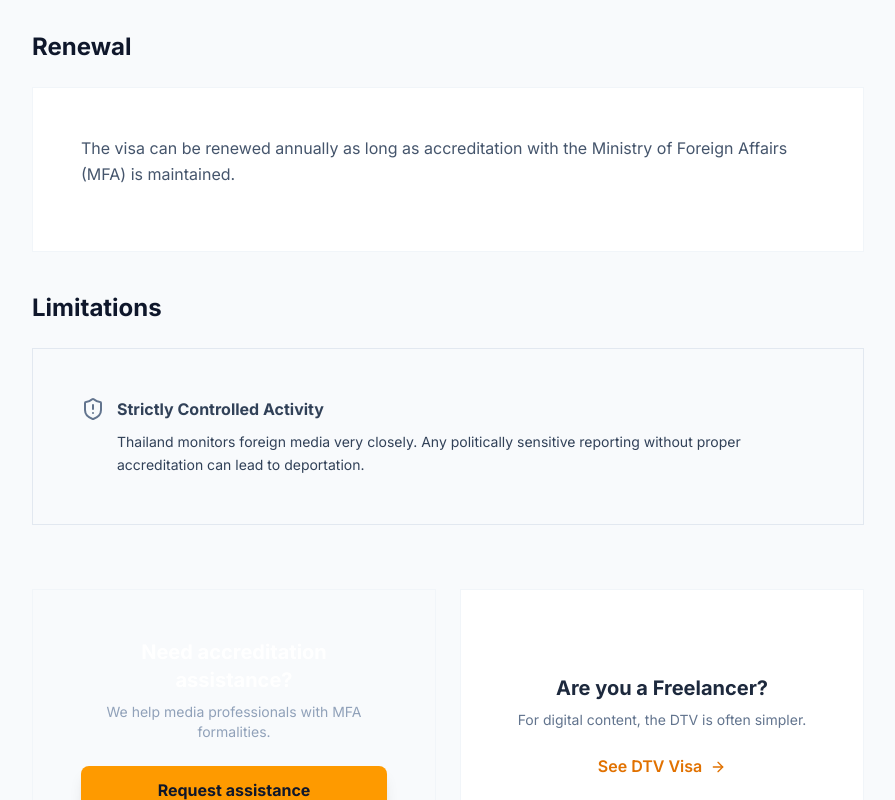
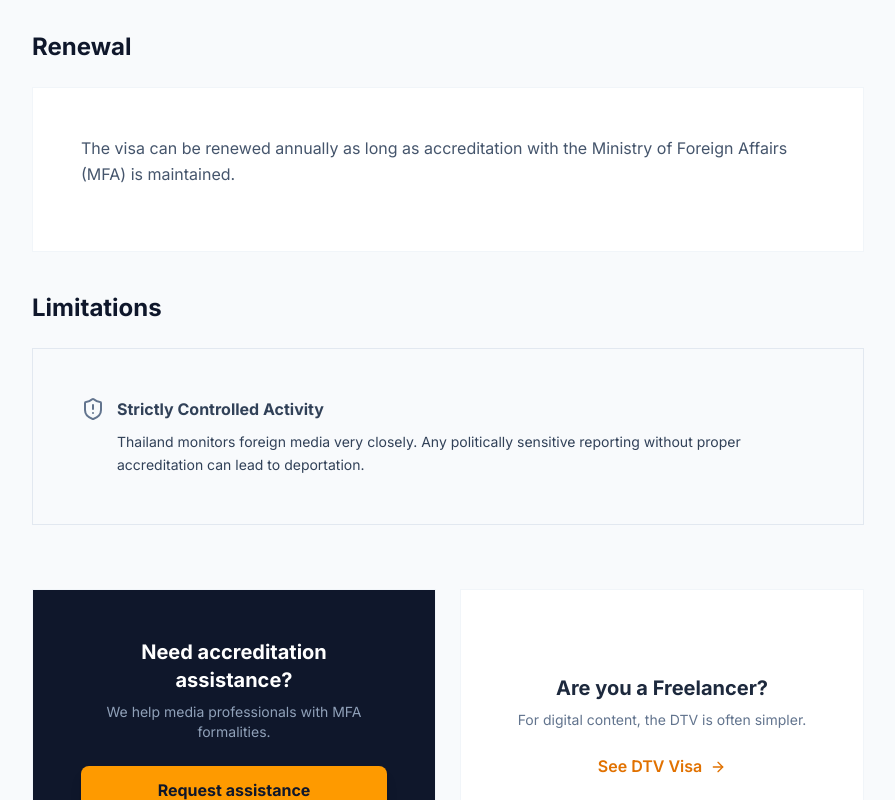
Before and after one commit to pulsession-bit/siamvia-pro, a Next.js app: page /en/media-visa in a window 1280 px wide. Shown: the part 2000-2800 px from the top of the page, without its empty margins (192-1087 px from the left). Built offline with nearby package versions, Linux system fonts and the light colour scheme.

Commit message:
Update links to audit.siamvisapro.com and fix card color

```diff
--- a/src/app/[lang]/HomeClientPage.tsx
+++ b/src/app/[lang]/HomeClientPage.tsx
@@ -21,7 +21,7 @@ const ExpertAppointmentForm = dynamic(() => import('@/components/ExpertAppointme
 
 const HomeClientPage: React.FC = () => {
     const { t } = useLanguage();
-    const SCORING_ENGINE_URL = 'https://desk.siamvisapro.com';
+    const SCORING_ENGINE_URL = 'https://audit.siamvisapro.com/';
     const langPath = useLangPath();
 
     return (
--- a/src/components/Navbar.tsx
+++ b/src/components/Navbar.tsx
@@ -18,7 +18,7 @@ const Navbar: React.FC = () => {
   const router = useRouter();
   const currentLang = useCurrentLang();
   const langPath = useLangPath();
-  const SCORING_ENGINE_URL = 'https://desk.siamvisapro.com';
+  const SCORING_ENGINE_URL = 'https://audit.siamvisapro.com/';
 
   const switchLanguage = async (newLang: string) => {
     // 1. Persist choice in cookie via API
@@ -45,24 +45,6 @@ const Navbar: React.FC = () => {
       router.push(`/${newLang}/${cleanPath}`);
     }
   };
-
-
-  // State for appointment modal
-  const [showAppointment, setShowAppointment] = useState(false);
-
-  // Dynamic import for the form
-  const ExpertAppointmentForm = React.useMemo(() => import('next/dynamic').then(mod => mod.default(() => import('@/components/ExpertAppointmentForm'), {
-    ssr: false,
-    loading: () => <div className="p-8 text-center text-white">Loading...</div>
-  })), []);
-
-  // Actually, let's use the simpler dynamic import syntax familiar to Next.js
-  const DynamicExpertForm = React.useMemo(() => {
-    return require('next/dynamic').default(() => import('@/components/ExpertAppointmentForm'), {
-      ssr: false,
-      loading: () => <div className="p-8 text-center">Loading...</div>
-    })
-  }, []);
 
   return (
     <>
@@ -99,12 +81,12 @@ const Navbar: React.FC = () => {
                 <LanguageSelector currentLang={currentLang} onSwitch={switchLanguage} />
               </div>
 
-              <button
-                onClick={() => setShowAppointment(true)}
+              <a
+                href={SCORING_ENGINE_URL}
                 className="hidden md:block bg-amber-400 hover:bg-amber-300 text-slate-900 px-3 md:px-5 py-2 rounded-lg shadow-lg shadow-amber-400/20 text-sm font-bold border border-amber-300 transition-all transform hover:-translate-y-0.5 whitespace-nowrap"
               >
                 {t('nav.eligibility')}
-              </button>
+              </a>
             </div>
           </div>
         </div>
@@ -120,26 +102,6 @@ const Navbar: React.FC = () => {
           SCORING_ENGINE_URL={SCORING_ENGINE_URL}
         />
       </nav>
-
-      {/* Appointment Modal Overlay */}
-      {showAppointment && (
-        <div className="fixed inset-0 flex items-center justify-center p-4 z-[9999]" style={{ zIndex: 9999 }}>
-          <div className="absolute inset-0 bg-slate-900/80 backdrop-blur-md" onClick={() => setShowAppointment(false)}></div>
-          <div className="bg-white rounded-3xl shadow-2xl p-6 md:p-8 w-full max-w-xl relative animate-in zoom-in-95 fade-in duration-200 z-[10000] max-h-[90vh] overflow-y-auto">
-            <button
-              onClick={() => setShowAppointment(false)}
-              className="absolute top-4 right-4 p-2 text-slate-400 hover:text-slate-900 transition-colors z-[110]"
-            >
-              <X size={24} />
-            </button>
-            <DynamicExpertForm
-              visaContext="navbar"
-              onSuccess={() => { }}
-              onCancel={() => setShowAppointment(false)}
-            />
-          </div>
-        </div>
-      )}
     </>
   );
 };
--- a/src/components/templates/VisaPageTemplate.tsx
+++ b/src/components/templates/VisaPageTemplate.tsx
@@ -3,9 +3,8 @@
 import React from 'react';
 import { useLanguage } from '@/contexts/LanguageContext';
 import { HeroSection, PageContainer, SectionTitle, Card, CTAButton } from '@/components/ui/PageComponents';
-import { CheckCircle2, AlertTriangle, Clock, Globe, ShieldAlert, ArrowRight, Plane, HelpCircle, X } from 'lucide-react';
+import { CheckCircle2, AlertTriangle, Clock, Globe, ShieldAlert, ArrowRight, Plane, HelpCircle } from 'lucide-react';
 import { IMAGES } from '@/constants';
-import dynamic from 'next/dynamic';
 
 interface VisaPageTemplateProps {
     pageKey: string; // The translation key prefix, e.g., 'exemption_visa_page'
@@ -53,14 +52,7 @@ export const VisaPageTemplate: React.FC<VisaPageTemplateProps> = ({
         return t(`${pageKey}.${keys[0]}`);
     };
 
-    // State for appointment modal
-    const [showAppointment, setShowAppointment] = React.useState(false);
-
-    // Dynamic import for the form to avoid initial payload bloat
-    const ExpertAppointmentForm = React.useMemo(() => dynamic(() => import('@/components/ExpertAppointmentForm'), {
-        ssr: false,
-        loading: () => <div className="p-8 text-center">Loading...</div>
-    }), []);
+    const SCORING_ENGINE_URL = 'https://audit.siamvisapro.com/';
 
     return (
         <div className="bg-slate-50 min-h-screen pb-20">
@@ -245,12 +237,12 @@ export const VisaPageTemplate: React.FC<VisaPageTemplateProps> = ({
                         <p className="text-slate-400 mb-6 text-sm">
                             {tOr('cta_help_subtitle', 'cta_eligible_subtitle', 'cta_school_subtitle')}
                         </p>
-                        <button
-                            onClick={() => setShowAppointment(true)}
-                            className="w-full bg-amber-500 text-slate-900 font-bold py-3 px-6 rounded-lg shadow-lg hover:bg-amber-400 transition-all transform active:scale-95"
+                        <a
+                            href={SCORING_ENGINE_URL}
+                            className="w-full bg-amber-500 text-slate-900 font-bold py-3 px-6 rounded-lg shadow-lg hover:bg-amber-400 transition-all transform active:scale-95 inline-block"
                         >
                             {tOr('cta_help_btn', 'cta_eligible_btn', 'cta_school_btn')}
-                        </button>
+                        </a>
                     </Card>
                     <Card variant="white" className="p-8 text-center flex flex-col justify-center items-center">
                         <h3 className="text-xl font-bold text-slate-800 mb-2">{t(`${pageKey}.cta_compare_title`)}</h3>
@@ -261,26 +253,6 @@ export const VisaPageTemplate: React.FC<VisaPageTemplateProps> = ({
                     </Card>
                 </div>
             </PageContainer>
-
-            {/* Appointment Modal Overlay */}
-            {showAppointment && (
-                <div className="fixed inset-0 flex items-center justify-center p-4 z-[9999]">
-                    <div className="absolute inset-0 bg-slate-900/60 backdrop-blur-md" onClick={() => setShowAppointment(false)}></div>
-                    <div className="bg-white rounded-3xl shadow-2xl p-6 md:p-8 w-full max-w-xl relative animate-in zoom-in-95 fade-in duration-200 z-[10000] max-h-[90vh] overflow-y-auto">
-                        <button
-                            onClick={() => setShowAppointment(false)}
-                            className="absolute top-4 right-4 p-2 text-slate-400 hover:text-slate-900 transition-colors z-[110]"
-                        >
-                            <X size={24} />
-                        </button>
-                        <ExpertAppointmentForm
-                            visaContext={pageKey}
-                            onSuccess={() => { }}
-                            onCancel={() => setShowAppointment(false)}
-                        />
-                    </div>
-                </div>
-            )}
         </div>
     );
 };
--- a/src/components/ui/Card.tsx
+++ b/src/components/ui/Card.tsx
@@ -12,7 +12,7 @@ interface CardProps {
 
 const cardVariants = {
     white: 'bg-white text-slate-900',
-    dark: 'bg-dark text-white',
+    dark: 'bg-slate-900 text-white',
     amber: 'bg-amber-50 text-slate-900 border-amber-200',
     light: 'bg-slate-50 text-slate-900',
 };
```
